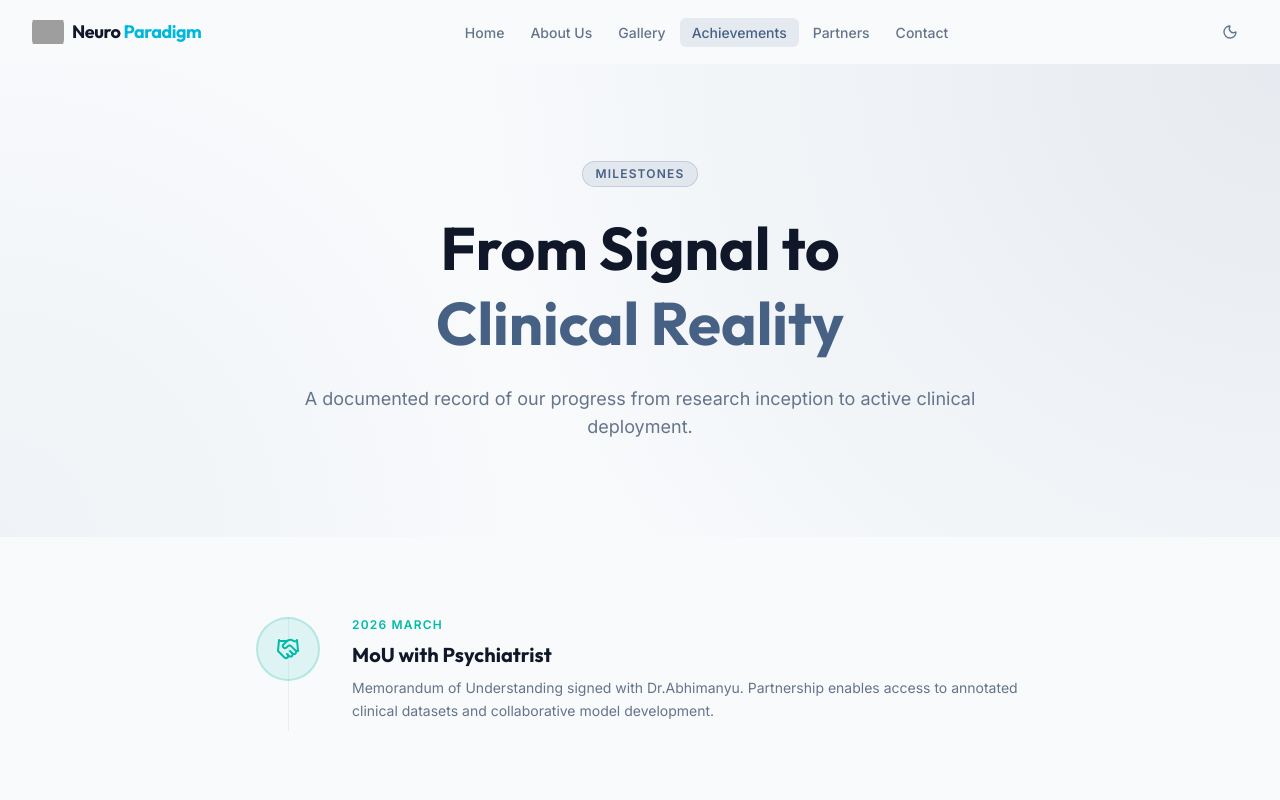
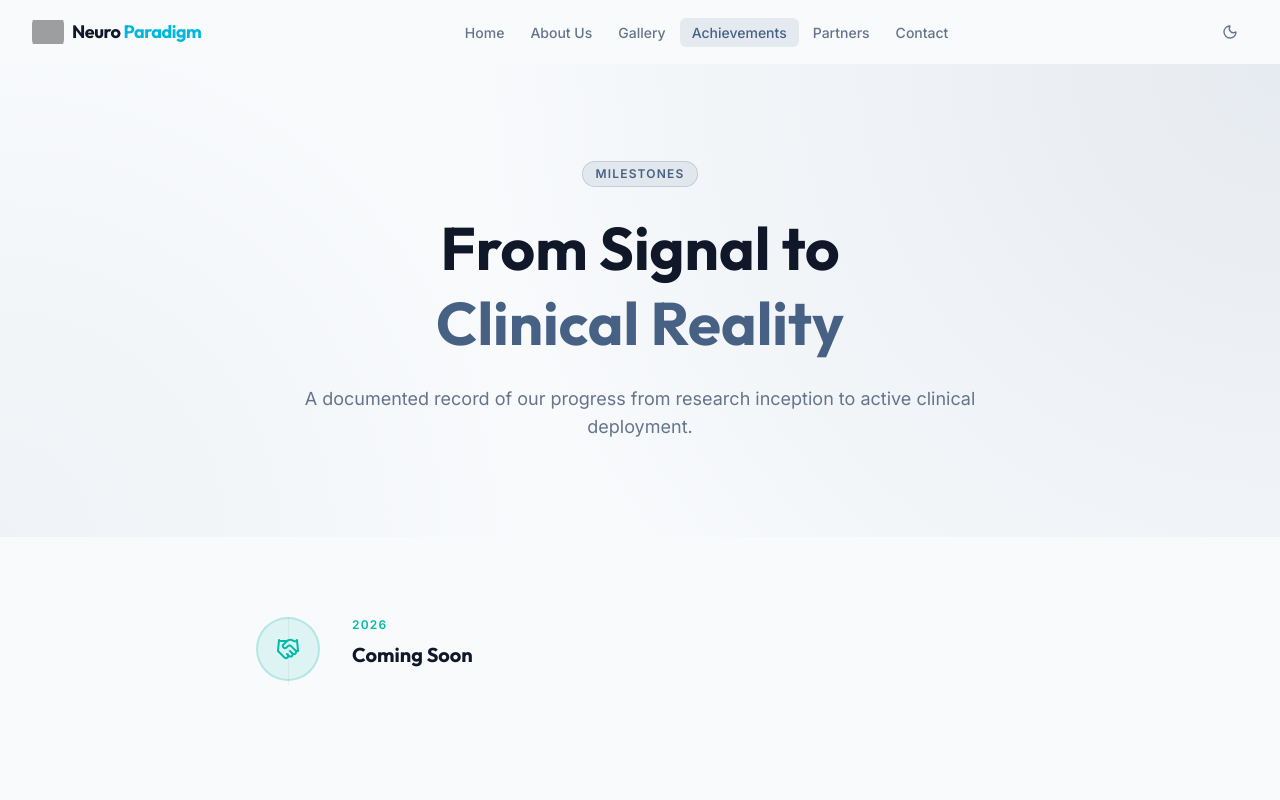
Before and after one commit to SoumithG26/NeuroParadigm.in, a React (Vite) app in the folder artifacts/neuro-paradigm/: page /achievements in a window 1280 px wide. Shown: the top 800 px of the page. Built offline with nearby package versions, Linux system fonts and the light colour scheme; grey boxes are pictures that could not be loaded.

Commit message:
updated achievements page

```diff
--- a/artifacts/neuro-paradigm/src/pages/achievements.tsx
+++ b/artifacts/neuro-paradigm/src/pages/achievements.tsx
@@ -4,11 +4,14 @@ import { CheckCircle2, FlaskConical, FileText, Handshake, ShieldCheck, Users, Ro
 const milestones = [
 
   {
-    date: "2026 March",
+    date: "2026",
     icon: Handshake,
-    title: "MoU with Psychiatrist",
+    title: "Coming Soon",
+    // title: "MoU with Psychiatrist",
     description:
-      "Memorandum of Understanding signed with Dr.Abhimanyu. Partnership enables access to annotated clinical datasets and collaborative model development.",
+      "",
+    // description:
+    //   "Memorandum of Understanding signed with Dr.Abhimanyu. Partnership enables access to annotated clinical datasets and collaborative model development.",
     color: "text-teal-500",
     bg: "bg-teal-500/10 border-teal-500/20",
   },
```
